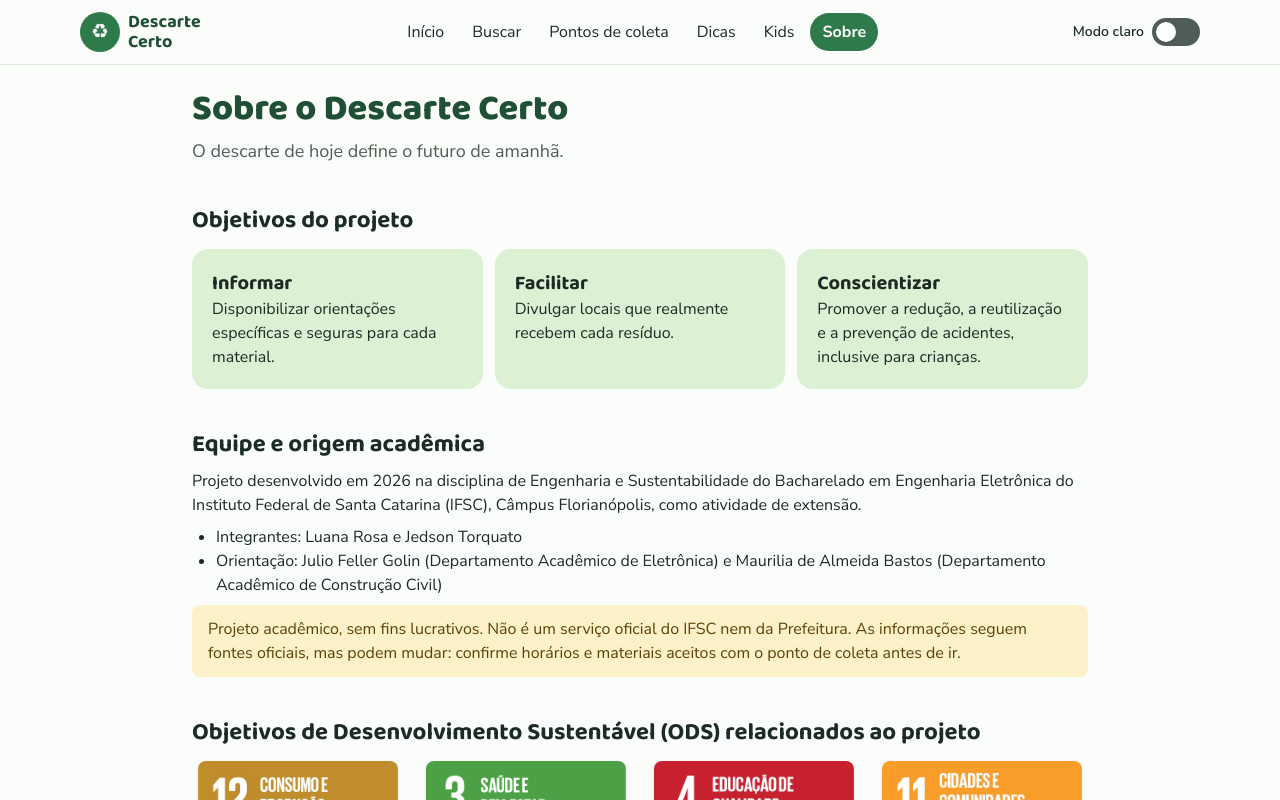
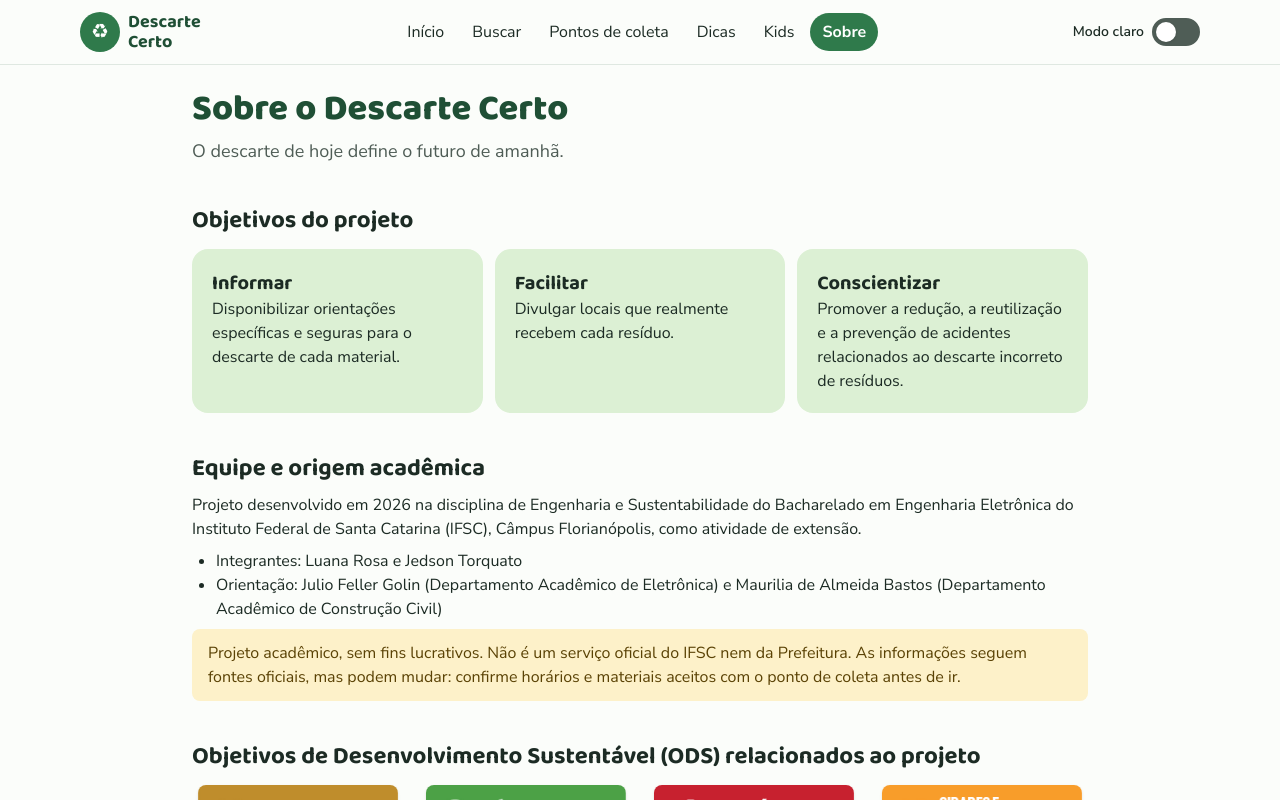
Before and after one commit to byLuanaRosa/descarte-certo, a Next.js app: page /sobre in a window 1280 px wide. Shown: the top 800 px of the page. Built offline with nearby package versions, Linux system fonts and the light colour scheme.

Commit message:
docs(sobre): ajusta textos dos objetivos do projeto
Co-Authored-By: Claude Opus 5.5 <noreply@anthropic.com>

```diff
--- a/app/sobre/page.tsx
+++ b/app/sobre/page.tsx
@@ -6,9 +6,9 @@ import { creditosImagens } from "@/lib/conteudo";
 export const metadata: Metadata = { title: "Sobre o Descarte Certo" };
 
 const objetivos = [
-  { titulo: "Informar", texto: "Disponibilizar orientações específicas e seguras para cada material." },
+  { titulo: "Informar", texto: "Disponibilizar orientações específicas e seguras para o descarte de cada material." },
   { titulo: "Facilitar", texto: "Divulgar locais que realmente recebem cada resíduo." },
-  { titulo: "Conscientizar", texto: "Promover a redução, a reutilização e a prevenção de acidentes, inclusive para crianças." },
+  { titulo: "Conscientizar", texto: "Promover a redução, a reutilização e a prevenção de acidentes relacionados ao descarte incorreto de resíduos." },
 ];
 
 const ods = [
```
